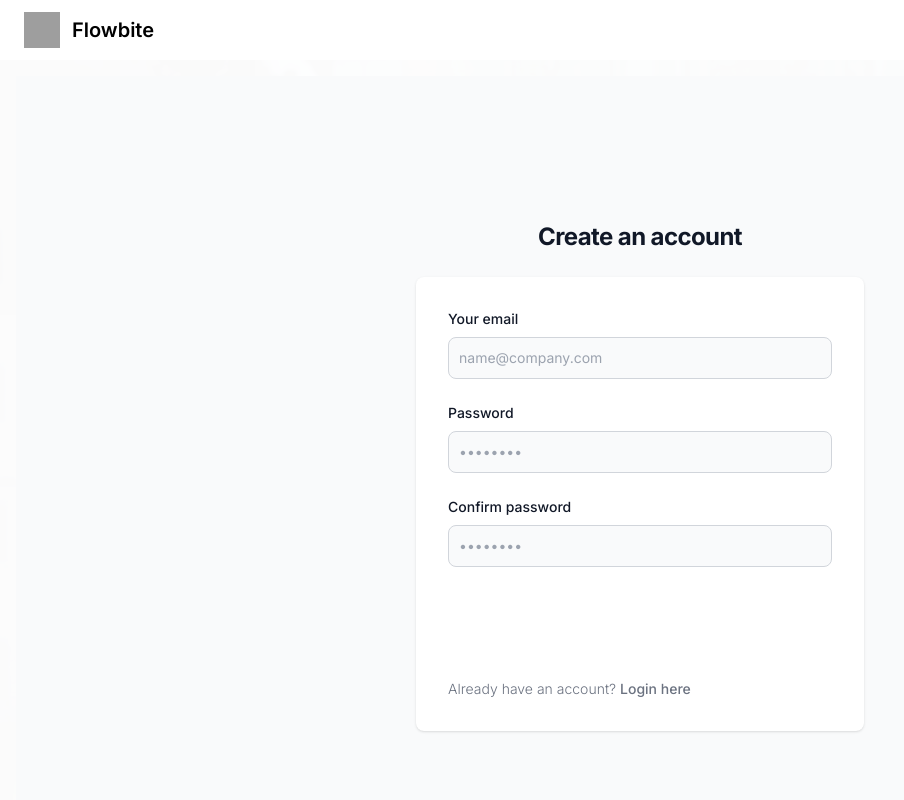
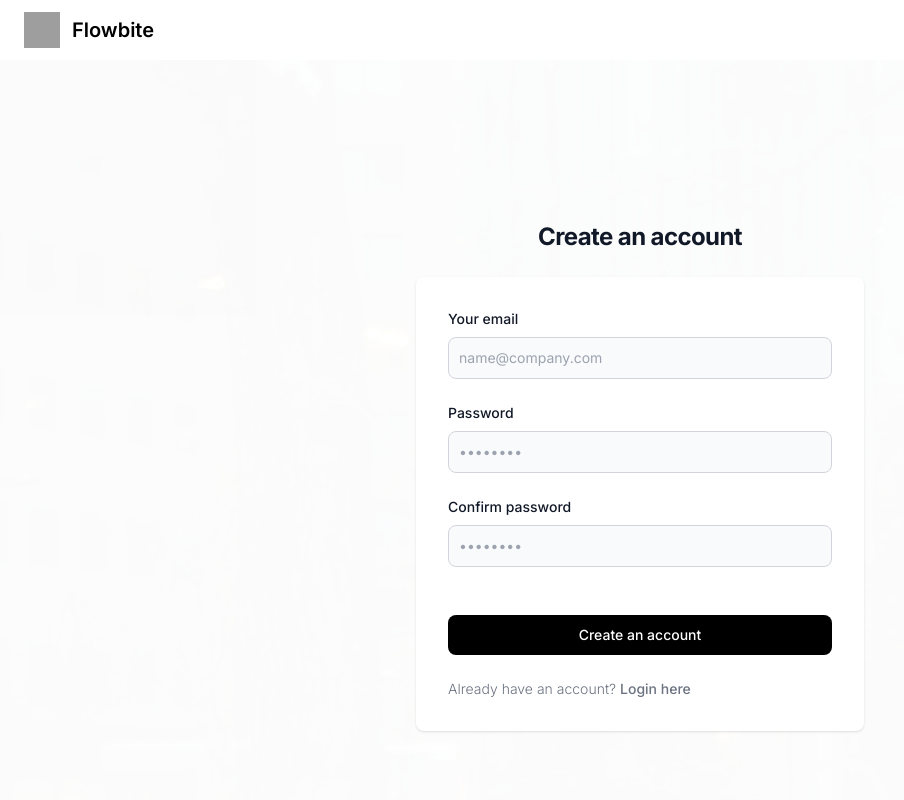
Before and after one commit to neco75/geek_camp_front, a Next.js app: page /register in a window 1280 px wide. Shown: the top 800 px of the page, without its empty margins (0-904 px from the left). Built offline with nearby package versions, Linux system fonts and the light colour scheme; grey boxes are pictures that could not be loaded.

Commit message:
背景とボタンの修正

```diff
--- a/src/app/register/page.tsx
+++ b/src/app/register/page.tsx
@@ -3,7 +3,7 @@
 function Page() {
   return (
     <>
-      <section className="bg-gray-50 dark:bg-gray-900">
+      <section>
         <div className="flex flex-col items-center justify-center px-6 py-8 mx-auto md:h-screen lg:py-0">
           <h1 className="text-xl mb-6 font-bold leading-tight tracking-tight text-gray-900 md:text-2xl dark:text-white">
             Create an account
@@ -62,7 +62,7 @@
                 <div className="flex items-start"></div>
                 <button
                   type="submit"
-                  className="w-full text-white bg-primary-600 hover:bg-primary-700 focus:ring-4 focus:outline-none focus:ring-primary-300 font-medium rounded-lg text-sm px-5 py-2.5 text-center dark:bg-primary-600 dark:hover:bg-primary-700 dark:focus:ring-primary-800"
+                  className="w-full text-white bg-black bg-primary-600 hover:bg-primary-700 focus:ring-4 focus:outline-none focus:ring-primary-300 font-medium rounded-lg text-sm px-5 py-2.5 text-center dark:bg-primary-600 dark:hover:bg-primary-700 dark:focus:ring-primary-800"
                 >
                   Create an account
                 </button>
--- a/src/app/signin/page.tsx
+++ b/src/app/signin/page.tsx
@@ -3,7 +3,7 @@
 function Page() {
   return (
     <div>
-      <section className="bg-gray-50 dark:bg-gray-900">
+      <section>
         <div className="flex flex-col items-center justify-center px-6 py-8 mx-auto md:h-screen lg:py-0">
           <a
             href="#"
```
